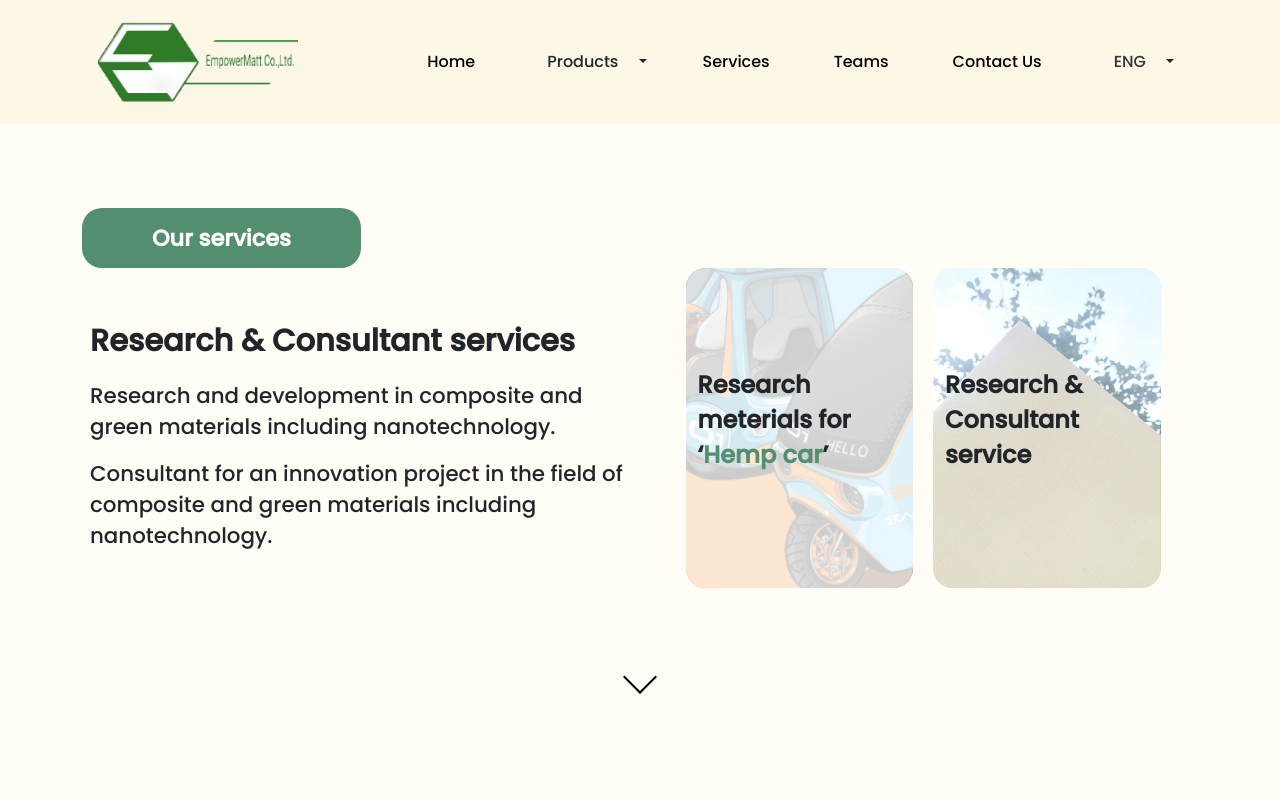
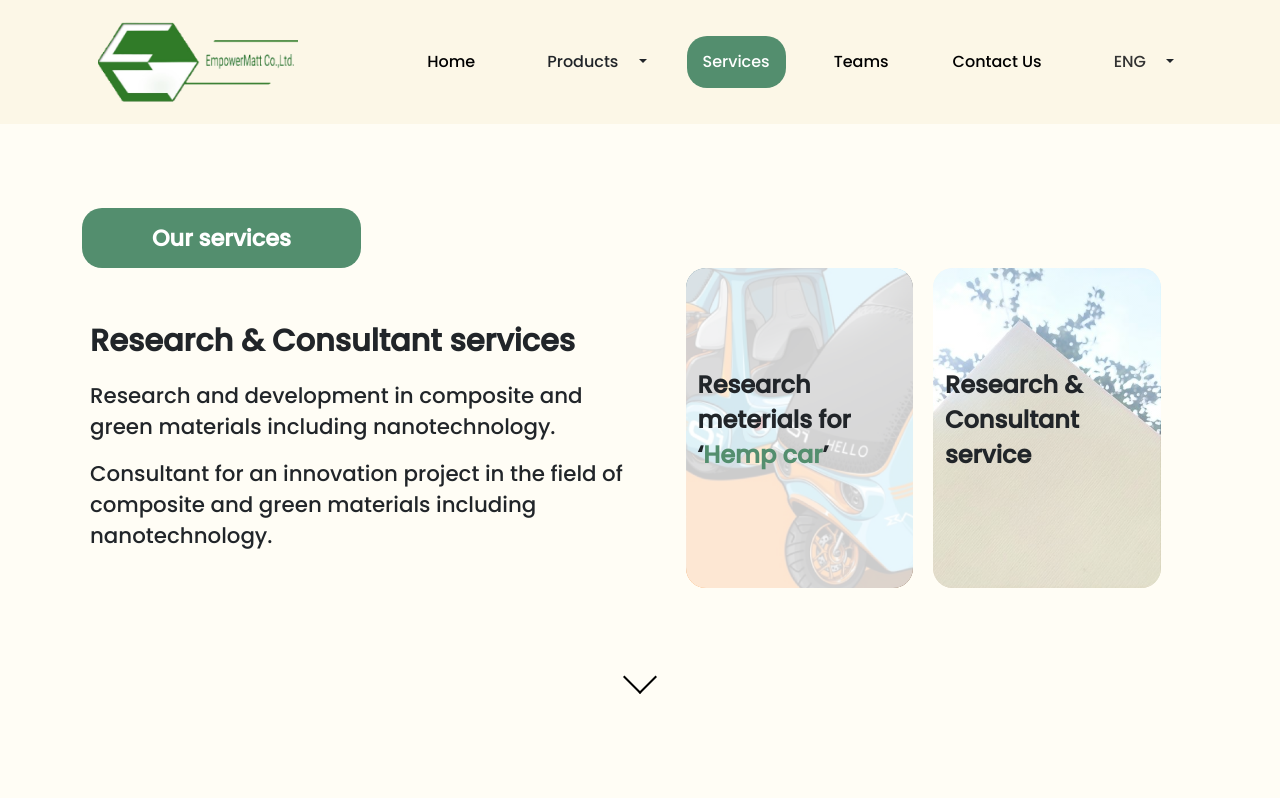
Before and after one commit to Emwich02/EmpowerMattVUE, a Vue app: page /Services in a window 1280 px wide. Shown: the top 798 px of the page. Built offline with nearby package versions, Linux system fonts and the light colour scheme.

Commit message:
[Service] Update style of services page.

```diff
--- a/src/assets/services.scss
+++ b/src/assets/services.scss
@@ -359,6 +359,11 @@ td {
 
 @media only screen and (max-width: 766px) {
 
+  .pt-13{
+    padding-top: 18rem;
+  }
+
+
   .head-text-2{
     font-size: calc(1rem + 0.5vw);
     font-style: normal;
--- a/src/components/LayoutDefault.vue
+++ b/src/components/LayoutDefault.vue
@@ -88,7 +88,7 @@ onMounted(() => {
                         </li>
                         <li class="nav-item">
                             <router-link to="/Services" class="nav-link nav-nav ps-3 pe-3 no-transition" style="color: black;" id="button2"
-                                @click="setActiveButton('button2')" :class="{ active: activeButton === 'button2' }"
+                            :class="{ active: $route.path === '/Services' }"
                                 href="#">{{
                                     CONSTANT_WORD.Services }}</router-link>
                         </li>
--- a/src/views/ServicesView.vue
+++ b/src/views/ServicesView.vue
@@ -59,6 +59,7 @@ function scrollToSection(sectionId) {
 }
 </script>
 <template>
+
     <div class="bg-container full-height">
         <div class="container-fluid mb-5 pt-13" data-aos="fade-up">
             <div class="container">
```
